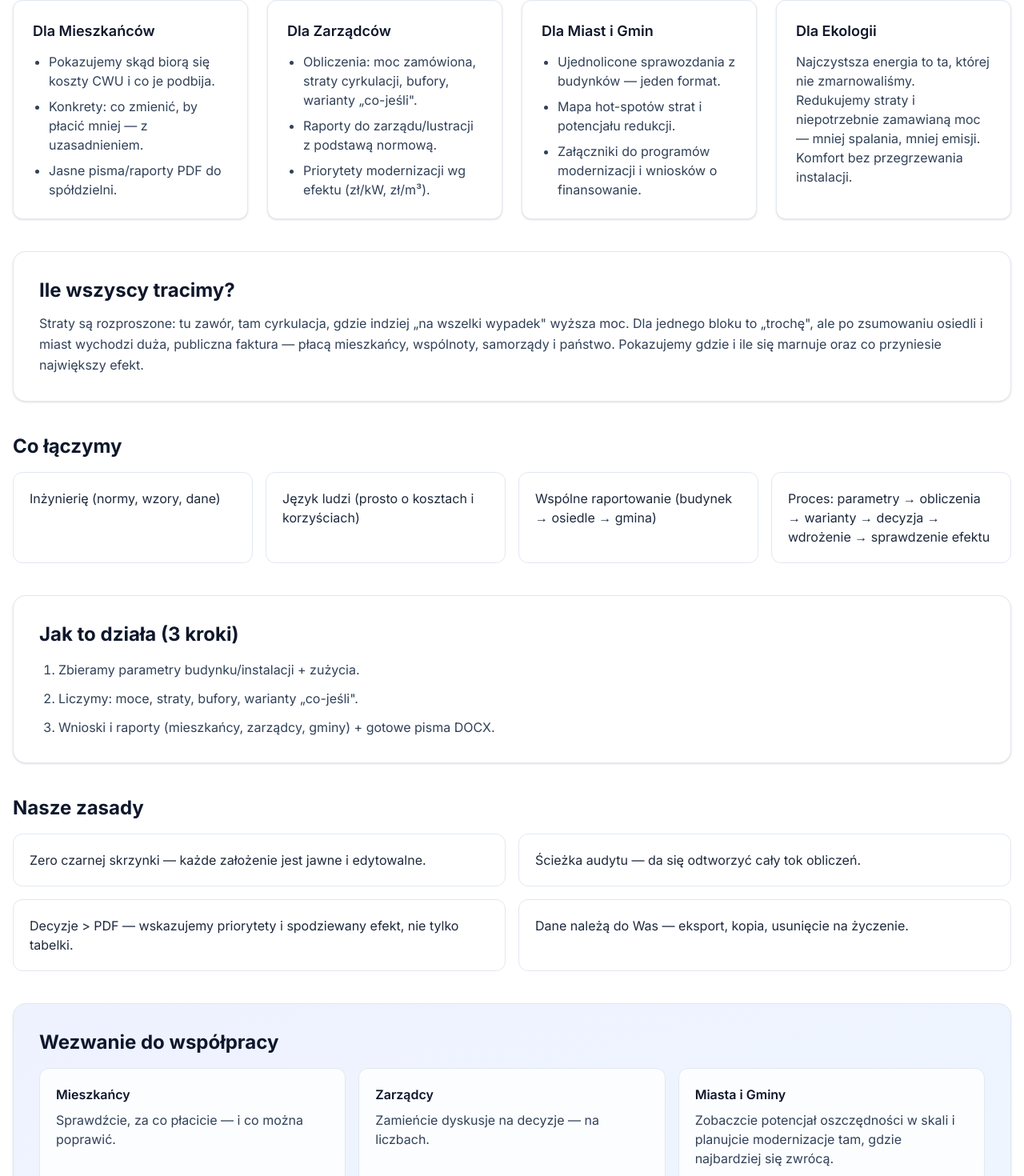
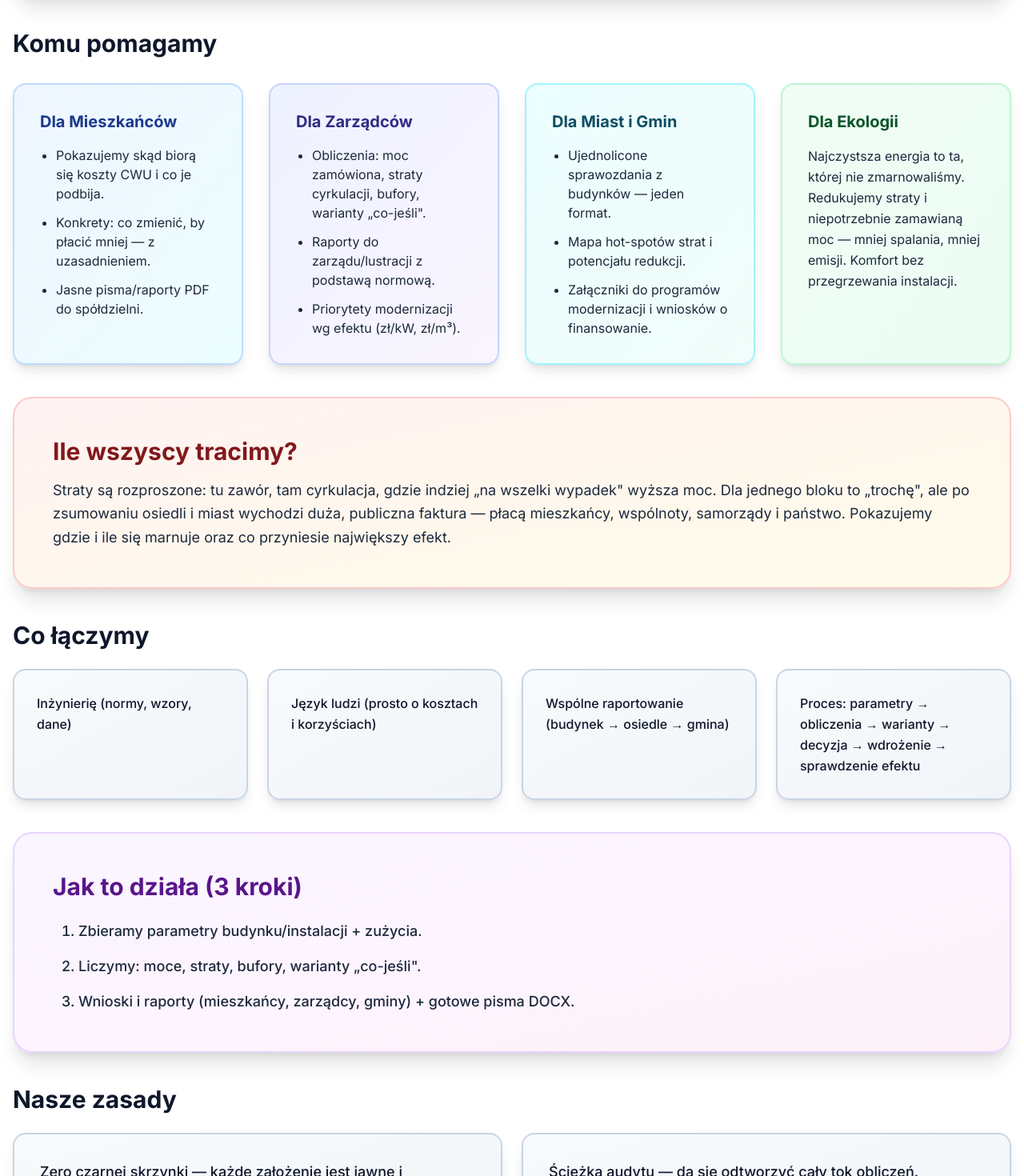
Before and after one commit to maciejslusarczykprofinstal/CWUv6, a Next.js app: page /cal in a window 1280 px wide. Shown: the part 451-1921 px from the top of the page at 80% size. Built offline with nearby package versions, Linux system fonts and the light colour scheme.

Commit message:
style(cal): wzmocnienie gradientów, większe kafle + efekty hover i scale

```diff
--- a/src/app/cal/page.tsx
+++ b/src/app/cal/page.tsx
@@ -5,46 +5,46 @@ export default function CalPage() {
   return (
     <div className="space-y-10">
       {/* Hero */}
-      <section className="rounded-2xl bg-gradient-to-br from-blue-50 via-cyan-50 to-indigo-50 dark:from-slate-900 dark:via-slate-900 dark:to-slate-950 border border-slate-200/60 dark:border-slate-800 p-8 md:p-12 shadow-sm">
-        <h1 className="text-3xl md:text-4xl font-extrabold tracking-tight text-slate-900 dark:text-slate-100">
+      <section className="rounded-3xl bg-gradient-to-br from-blue-100 via-cyan-100 to-indigo-100 dark:from-blue-950 dark:via-indigo-950 dark:to-slate-900 border-2 border-blue-200/80 dark:border-blue-800/60 p-10 md:p-16 shadow-xl">
+        <h1 className="text-4xl md:text-5xl font-extrabold tracking-tight bg-gradient-to-r from-blue-700 via-indigo-600 to-purple-700 dark:from-blue-400 dark:via-cyan-400 dark:to-indigo-400 bg-clip-text text-transparent">
           PROF INSTAL — nasz cel
         </h1>
-        <p className="mt-4 text-lg leading-relaxed text-slate-700 dark:text-slate-300 max-w-4xl">
+        <p className="mt-6 text-xl leading-relaxed text-slate-800 dark:text-slate-200 max-w-4xl font-medium">
           Ciepła woda w blokach nie powinna być loterią. To inżynieria, którą da się policzyć i naprawić. Łączymy rzetelne obliczenia, czytelne raporty i wspólny język: dla mieszkańców, zarządców oraz samorządów. Cel: mniej strat, niższe rachunki, czystsze powietrze — bez zgadywania.
         </p>
       </section>
 
       {/* 4 filary odbiorców */}
-      <section className="space-y-6">
-        <h2 className="text-2xl font-bold text-slate-900 dark:text-slate-100">Komu pomagamy</h2>
-        <div className="grid gap-6 md:grid-cols-2 lg:grid-cols-4">
-          <div className="rounded-xl border border-slate-200 dark:border-slate-800 bg-white dark:bg-slate-900 p-6 shadow-sm">
-            <h3 className="text-lg font-semibold text-slate-900 dark:text-slate-100">Dla Mieszkańców</h3>
-            <ul className="mt-3 space-y-2 text-slate-700 dark:text-slate-300 list-disc pl-5">
+      <section className="space-y-8">
+        <h2 className="text-3xl font-bold text-slate-900 dark:text-slate-100">Komu pomagamy</h2>
+        <div className="grid gap-8 md:grid-cols-2 lg:grid-cols-4">
+          <div className="rounded-2xl border-2 border-blue-200 dark:border-blue-800 bg-gradient-to-br from-blue-50 to-cyan-50 dark:from-blue-950/50 dark:to-slate-900 p-8 shadow-lg hover:shadow-xl transition-all hover:scale-105">
+            <h3 className="text-xl font-bold text-blue-900 dark:text-blue-100 mb-4">Dla Mieszkańców</h3>
+            <ul className="space-y-3 text-slate-800 dark:text-slate-200 list-disc pl-5">
               <li>Pokazujemy skąd biorą się koszty CWU i co je podbija.</li>
               <li>Konkrety: co zmienić, by płacić mniej — z uzasadnieniem.</li>
               <li>Jasne pisma/raporty PDF do spółdzielni.</li>
             </ul>
           </div>
-          <div className="rounded-xl border border-slate-200 dark:border-slate-800 bg-white dark:bg-slate-900 p-6 shadow-sm">
-            <h3 className="text-lg font-semibold text-slate-900 dark:text-slate-100">Dla Zarządców</h3>
-            <ul className="mt-3 space-y-2 text-slate-700 dark:text-slate-300 list-disc pl-5">
+          <div className="rounded-2xl border-2 border-indigo-200 dark:border-indigo-800 bg-gradient-to-br from-indigo-50 to-purple-50 dark:from-indigo-950/50 dark:to-slate-900 p-8 shadow-lg hover:shadow-xl transition-all hover:scale-105">
+            <h3 className="text-xl font-bold text-indigo-900 dark:text-indigo-100 mb-4">Dla Zarządców</h3>
+            <ul className="space-y-3 text-slate-800 dark:text-slate-200 list-disc pl-5">
               <li>Obliczenia: moc zamówiona, straty cyrkulacji, bufory, warianty „co-jeśli".</li>
               <li>Raporty do zarządu/lustracji z podstawą normową.</li>
               <li>Priorytety modernizacji wg efektu (zł/kW, zł/m³).</li>
             </ul>
           </div>
-          <div className="rounded-xl border border-slate-200 dark:border-slate-800 bg-white dark:bg-slate-900 p-6 shadow-sm">
-            <h3 className="text-lg font-semibold text-slate-900 dark:text-slate-100">Dla Miast i Gmin</h3>
-            <ul className="mt-3 space-y-2 text-slate-700 dark:text-slate-300 list-disc pl-5">
+          <div className="rounded-2xl border-2 border-cyan-200 dark:border-cyan-800 bg-gradient-to-br from-cyan-50 to-teal-50 dark:from-cyan-950/50 dark:to-slate-900 p-8 shadow-lg hover:shadow-xl transition-all hover:scale-105">
+            <h3 className="text-xl font-bold text-cyan-900 dark:text-cyan-100 mb-4">Dla Miast i Gmin</h3>
+            <ul className="space-y-3 text-slate-800 dark:text-slate-200 list-disc pl-5">
               <li>Ujednolicone sprawozdania z budynków — jeden format.</li>
               <li>Mapa hot-spotów strat i potencjału redukcji.</li>
               <li>Załączniki do programów modernizacji i wniosków o finansowanie.</li>
             </ul>
           </div>
-          <div className="rounded-xl border border-slate-200 dark:border-slate-800 bg-white dark:bg-slate-900 p-6 shadow-sm">
-            <h3 className="text-lg font-semibold text-slate-900 dark:text-slate-100">Dla Ekologii</h3>
-            <p className="mt-3 text-slate-700 dark:text-slate-300">
+          <div className="rounded-2xl border-2 border-green-200 dark:border-green-800 bg-gradient-to-br from-green-50 to-emerald-50 dark:from-green-950/50 dark:to-slate-900 p-8 shadow-lg hover:shadow-xl transition-all hover:scale-105">
+            <h3 className="text-xl font-bold text-green-900 dark:text-green-100 mb-4">Dla Ekologii</h3>
+            <p className="text-slate-800 dark:text-slate-200 leading-relaxed">
               Najczystsza energia to ta, której nie zmarnowaliśmy. Redukujemy straty i niepotrzebnie zamawianą moc — mniej spalania, mniej emisji. Komfort bez przegrzewania instalacji.
             </p>
           </div>
@@ -52,34 +52,34 @@ export default function CalPage() {
       </section>
 
       {/* Ile wszyscy tracimy */}
-      <section className="rounded-2xl border border-slate-200 dark:border-slate-800 p-6 md:p-8 bg-white dark:bg-slate-900 shadow-sm">
-        <h2 className="text-2xl font-bold text-slate-900 dark:text-slate-100">Ile wszyscy tracimy?</h2>
-        <p className="mt-3 text-slate-700 dark:text-slate-300 leading-relaxed">
+      <section className="rounded-3xl border-2 border-red-200 dark:border-red-800 p-8 md:p-12 bg-gradient-to-br from-red-50 via-orange-50 to-amber-50 dark:from-red-950/50 dark:via-orange-950/50 dark:to-slate-900 shadow-xl">
+        <h2 className="text-3xl font-bold text-red-900 dark:text-red-100 mb-4">Ile wszyscy tracimy?</h2>
+        <p className="text-lg text-slate-800 dark:text-slate-200 leading-relaxed">
           Straty są rozproszone: tu zawór, tam cyrkulacja, gdzie indziej „na wszelki wypadek" wyższa moc. Dla jednego bloku to „trochę", ale po zsumowaniu osiedli i miast wychodzi duża, publiczna faktura — płacą mieszkańcy, wspólnoty, samorządy i państwo. Pokazujemy gdzie i ile się marnuje oraz co przyniesie największy efekt.
         </p>
       </section>
 
       {/* Co łączymy */}
-      <section className="space-y-4">
-        <h2 className="text-2xl font-bold text-slate-900 dark:text-slate-100">Co łączymy</h2>
-        <div className="grid gap-4 md:grid-cols-2 lg:grid-cols-4">
+      <section className="space-y-6">
+        <h2 className="text-3xl font-bold text-slate-900 dark:text-slate-100">Co łączymy</h2>
+        <div className="grid gap-6 md:grid-cols-2 lg:grid-cols-4">
           {[
             "Inżynierię (normy, wzory, dane)",
             "Język ludzi (prosto o kosztach i korzyściach)",
             "Wspólne raportowanie (budynek → osiedle → gmina)",
             "Proces: parametry → obliczenia → warianty → decyzja → wdrożenie → sprawdzenie efektu",
           ].map((t, i) => (
-            <div key={i} className="rounded-xl border border-slate-200 dark:border-slate-800 p-5 bg-white dark:bg-slate-900">
-              <p className="text-slate-800 dark:text-slate-200">{t}</p>
+            <div key={i} className="rounded-2xl border-2 border-slate-300 dark:border-slate-700 p-7 bg-gradient-to-br from-slate-50 to-slate-100 dark:from-slate-900 dark:to-slate-800 shadow-lg hover:shadow-xl transition-all hover:scale-105">
+              <p className="text-slate-900 dark:text-slate-100 font-medium leading-relaxed">{t}</p>
             </div>
           ))}
         </div>
       </section>
 
       {/* Jak to działa (3 kroki) */}
-      <section className="rounded-2xl border border-slate-200 dark:border-slate-800 p-6 md:p-8 bg-white dark:bg-slate-900 shadow-sm">
-        <h2 className="text-2xl font-bold text-slate-900 dark:text-slate-100">Jak to działa (3 kroki)</h2>
-        <ol className="mt-4 space-y-3 list-decimal pl-6 text-slate-700 dark:text-slate-300">
+      <section className="rounded-3xl border-2 border-purple-200 dark:border-purple-800 p-8 md:p-12 bg-gradient-to-br from-purple-50 via-fuchsia-50 to-pink-50 dark:from-purple-950/50 dark:via-fuchsia-950/50 dark:to-slate-900 shadow-xl">
+        <h2 className="text-3xl font-bold text-purple-900 dark:text-purple-100 mb-6">Jak to działa (3 kroki)</h2>
+        <ol className="space-y-4 list-decimal pl-8 text-lg text-slate-800 dark:text-slate-200 font-medium">
           <li>Zbieramy parametry budynku/instalacji + zużycia.</li>
           <li>Liczymy: moce, straty, bufory, warianty „co-jeśli".</li>
           <li>Wnioski i raporty (mieszkańcy, zarządcy, gminy) + gotowe pisma DOCX.</li>
@@ -87,47 +87,47 @@ export default function CalPage() {
       </section>
 
       {/* Nasze zasady */}
-      <section className="space-y-4">
-        <h2 className="text-2xl font-bold text-slate-900 dark:text-slate-100">Nasze zasady</h2>
-        <div className="grid gap-4 md:grid-cols-2">
+      <section className="space-y-6">
+        <h2 className="text-3xl font-bold text-slate-900 dark:text-slate-100">Nasze zasady</h2>
+        <div className="grid gap-6 md:grid-cols-2">
           {[
             "Zero czarnej skrzynki — każde założenie jest jawne i edytowalne.",
             "Ścieżka audytu — da się odtworzyć cały tok obliczeń.",
             "Decyzje > PDF — wskazujemy priorytety i spodziewany efekt, nie tylko tabelki.",
             "Dane należą do Was — eksport, kopia, usunięcie na życzenie.",
           ].map((t, i) => (
-            <div key={i} className="rounded-xl border border-slate-200 dark:border-slate-800 p-5 bg-white dark:bg-slate-900">
-              <p className="text-slate-800 dark:text-slate-200">{t}</p>
+            <div key={i} className="rounded-2xl border-2 border-slate-300 dark:border-slate-700 p-8 bg-gradient-to-br from-slate-50 to-slate-100 dark:from-slate-900 dark:to-slate-800 shadow-lg hover:shadow-xl transition-all hover:scale-105">
+              <p className="text-slate-900 dark:text-slate-100 font-medium text-lg leading-relaxed">{t}</p>
             </div>
           ))}
         </div>
       </section>
 
       {/* Wezwanie do współpracy */}
-      <section className="rounded-2xl border border-slate-200 dark:border-slate-800 p-6 md:p-8 bg-gradient-to-br from-indigo-50 to-blue-50 dark:from-slate-900 dark:to-slate-950 shadow-sm">
-        <h2 className="text-2xl font-bold text-slate-900 dark:text-slate-100">Wezwanie do współpracy</h2>
-        <div className="mt-4 grid gap-4 md:grid-cols-3">
-          <div className="rounded-xl border border-slate-200 dark:border-slate-800 p-5 bg-white/80 dark:bg-slate-900/60 backdrop-blur">
-            <h3 className="font-semibold text-slate-900 dark:text-slate-100">Mieszkańcy</h3>
-            <p className="mt-2 text-slate-700 dark:text-slate-300">Sprawdźcie, za co płacicie — i co można poprawić.</p>
+      <section className="rounded-3xl border-2 border-indigo-200 dark:border-indigo-800 p-8 md:p-12 bg-gradient-to-br from-indigo-100 via-blue-100 to-cyan-100 dark:from-indigo-950 dark:via-blue-950 dark:to-slate-900 shadow-xl">
+        <h2 className="text-3xl font-bold text-indigo-900 dark:text-indigo-100 mb-6">Wezwanie do współpracy</h2>
+        <div className="grid gap-6 md:grid-cols-3">
+          <div className="rounded-2xl border-2 border-white/50 dark:border-slate-700 p-7 bg-white/90 dark:bg-slate-900/80 backdrop-blur-sm shadow-lg hover:shadow-xl transition-all hover:scale-105">
+            <h3 className="text-xl font-bold text-slate-900 dark:text-slate-100 mb-3">Mieszkańcy</h3>
+            <p className="text-slate-800 dark:text-slate-200 leading-relaxed">Sprawdźcie, za co płacicie — i co można poprawić.</p>
           </div>
-          <div className="rounded-xl border border-slate-200 dark:border-slate-800 p-5 bg-white/80 dark:bg-slate-900/60 backdrop-blur">
-            <h3 className="font-semibold text-slate-900 dark:text-slate-100">Zarządcy</h3>
-            <p className="mt-2 text-slate-700 dark:text-slate-300">Zamieńcie dyskusje na decyzje — na liczbach.</p>
+          <div className="rounded-2xl border-2 border-white/50 dark:border-slate-700 p-7 bg-white/90 dark:bg-slate-900/80 backdrop-blur-sm shadow-lg hover:shadow-xl transition-all hover:scale-105">
+            <h3 className="text-xl font-bold text-slate-900 dark:text-slate-100 mb-3">Zarządcy</h3>
+            <p className="text-slate-800 dark:text-slate-200 leading-relaxed">Zamieńcie dyskusje na decyzje — na liczbach.</p>
           </div>
-          <div className="rounded-xl border border-slate-200 dark:border-slate-800 p-5 bg-white/80 dark:bg-slate-900/60 backdrop-blur">
-            <h3 className="font-semibold text-slate-900 dark:text-slate-100">Miasta i Gminy</h3>
-            <p className="mt-2 text-slate-700 dark:text-slate-300">Zobaczcie potencjał oszczędności w skali i planujcie modernizacje tam, gdzie najbardziej się zwrócą.</p>
+          <div className="rounded-2xl border-2 border-white/50 dark:border-slate-700 p-7 bg-white/90 dark:bg-slate-900/80 backdrop-blur-sm shadow-lg hover:shadow-xl transition-all hover:scale-105">
+            <h3 className="text-xl font-bold text-slate-900 dark:text-slate-100 mb-3">Miasta i Gminy</h3>
+            <p className="text-slate-800 dark:text-slate-200 leading-relaxed">Zobaczcie potencjał oszczędności w skali i planujcie modernizacje tam, gdzie najbardziej się zwrócą.</p>
           </div>
         </div>
       </section>
 
       {/* Zakończenie */}
-      <section className="text-center rounded-2xl p-8 md:p-12 border border-slate-200 dark:border-slate-800 bg-white dark:bg-slate-900 shadow-sm">
-        <p className="text-lg font-semibold text-slate-900 dark:text-slate-100">
+      <section className="text-center rounded-3xl p-10 md:p-16 border-2 border-slate-300 dark:border-slate-700 bg-gradient-to-br from-slate-100 via-slate-50 to-white dark:from-slate-900 dark:via-slate-800 dark:to-slate-950 shadow-2xl">
+        <p className="text-2xl md:text-3xl font-bold bg-gradient-to-r from-blue-700 via-indigo-600 to-purple-700 dark:from-blue-400 dark:via-cyan-400 dark:to-indigo-400 bg-clip-text text-transparent mb-6">
           PROF INSTAL — łączymy ludzi, budynki i dane, żeby woda była ciepła, a liczby chłodne.
         </p>
-        <p className="mt-3 text-slate-700 dark:text-slate-300">
+        <p className="text-xl text-slate-800 dark:text-slate-200 font-medium">
           Mniej strat, niższe rachunki, czystsze powietrze. Dla mieszkańców, zarządców i gmin — jednym wspólnym językiem.
         </p>
       </section>
```
Also changed, not shown: 1 other file (tests, documents, lock files or other folders).
